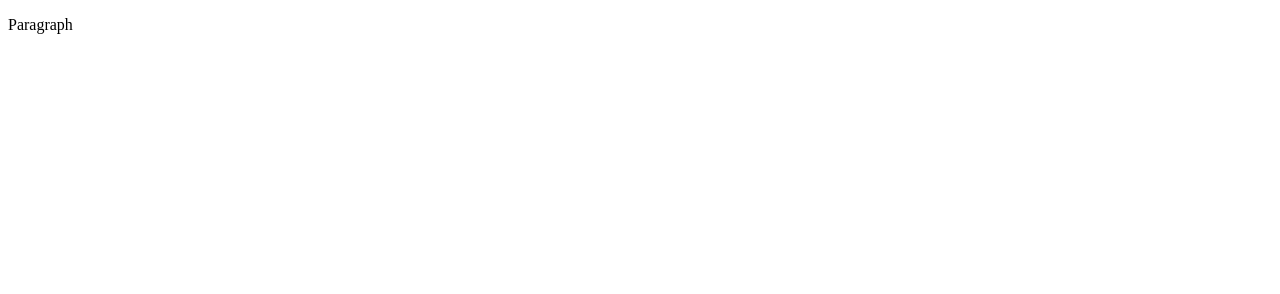
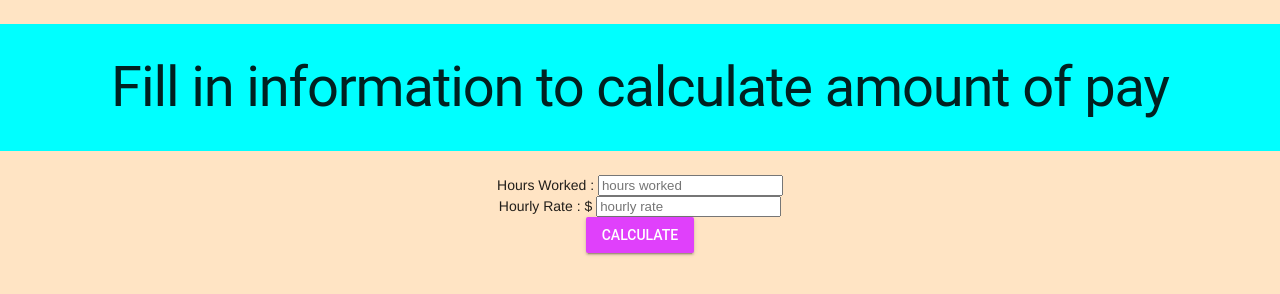
Before and after one commit to ICD2O-Digital-Tech-ShemS/Unit2-05-HTML-Salary, a plain HTML site: page index.html in a window 1280 px wide. Drawn offline with nearby package versions, Linux system fonts and the light colour scheme.

Commit message:
This is my code to calculate hourly pay and tax

```diff
--- a/css/style.css
+++ b/css/style.css
@@ -1,4 +1,16 @@
-/* Created by: Mr. Coxall
-* Created on: Sep 2020
+/* Created by: Shem Irekpita
+* Created on: April 2025
 * This file contains the CSS for index.html
 */
+body {
+    background-color: bisque;
+}
+
+h1 {
+    text-align: center;
+    padding: 2%;
+    background-color: aqua;
+}
+form {
+    text-align: center;
+}
--- a/index.html
+++ b/index.html
@@ -1,9 +1,36 @@
 <!DOCTYPE html>
 <html>
   <head>
-    <title>Title</title>
+    <meta charset="utf-8">
+    <meta name="description" content="Address">
+    <meta name="keyword" content="Immaculata, ics2o">
+    <meta name="author" content="Shem Irekpita">
+    <meta name="viewport" content="width=device-width, initial-scale=1.0">
+    <link rel="stylesheet" href="https://fonts.googleapis.com/icon?family=Material+Icons" />
+    <link rel="stylesheet" href="https://code.getmdl.io/1.3.0/material.indigo-purple.min.css" />
+    <link rel="stylesheet" href="./css/style.css" />
+    <link rel="stylesheet" href="./css/style.css">
+    <title>Unit2-05-HTML-Salary</title>
   </head>
   <body>
-    <p>Paragraph</p>
+    <script src="./js/script.js"></script>
+    <h1>Fill in information to calculate amount of pay</h1>
+    <form action="javascript:enterClicked()">
+      <label for="hours-worked">Hours Worked :</label>
+      <input type="text" id="hours-worked" placeholder="hours worked">
+      <br>
+      <label for="hourly-rate">Hourly Rate : $</label>
+      <input type="text" id="hourly-rate" placeholder="hourly rate">
+      <br>
+    <button
+    class="mdl-button mdl-js-button mdl-button--raised mdl-js-ripple-effect mdl-button--accent"onclick="calculate()">
+              Calculate
+            </button>
+    </form>
+    </button>
+    <div id="user-info">
+      <div id="money-earned"></div>
+       <div id="money-taken"></div>
+    </div>
   </body>
 </html>
--- a/js/script.js
+++ b/js/script.js
@@ -1,5 +1,23 @@
-// Copyright (c) 2020 Mr. Coxall All rights reserved
-//
-// Created by: Mr. Coxall
-// Created on: Sep 2020
+// Created by:Shem Irekpita
+// Created on:Aiprl 2025
 // This file contains the JS functions for index.html
+
+"use strict";
+function enterClicked() {
+    // this function gets user's amount of hours worked and hourly rate and displays it back to user
+
+    // get hours worked from text field
+  let hoursWorked = parseFloat(document.getElementById("hours-worked").value)
+
+    // get hourly rate from text field
+  let hourlyRate = parseFloat(document.getElementById("hourly-rate").value)
+
+  // display money taken to user
+  const TAX = 20.05 / 100;
+  let totalBeforeTax = hoursWorked * hourlyRate;
+  let moneyTaken = hoursWorked * hourlyRate * TAX;
+  let moneyEarned = totalBeforeTax - moneyTaken;
+  // display money earned back to user
+    document.getElementById('money-earned').innerHTML = " You earn " + '$' + moneyEarned.toFixed(2) + " per day " + "."
+    document.getElementById('money-taken').innerHTML = " The government will take " + '$' + moneyTaken.toFixed(2) + "."
+}
```
